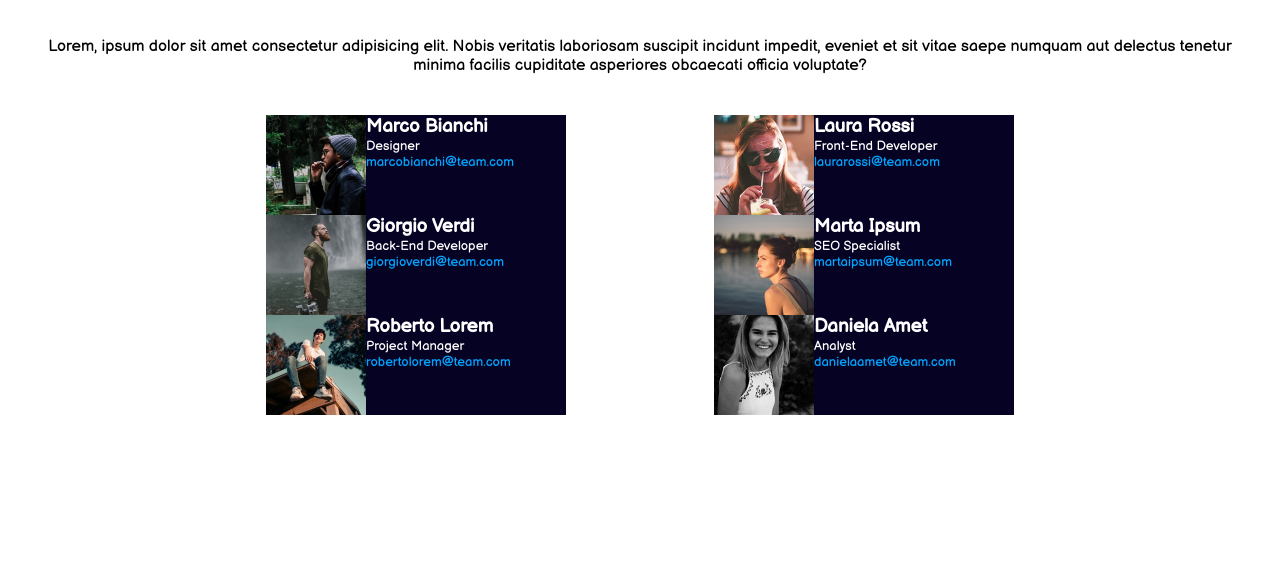
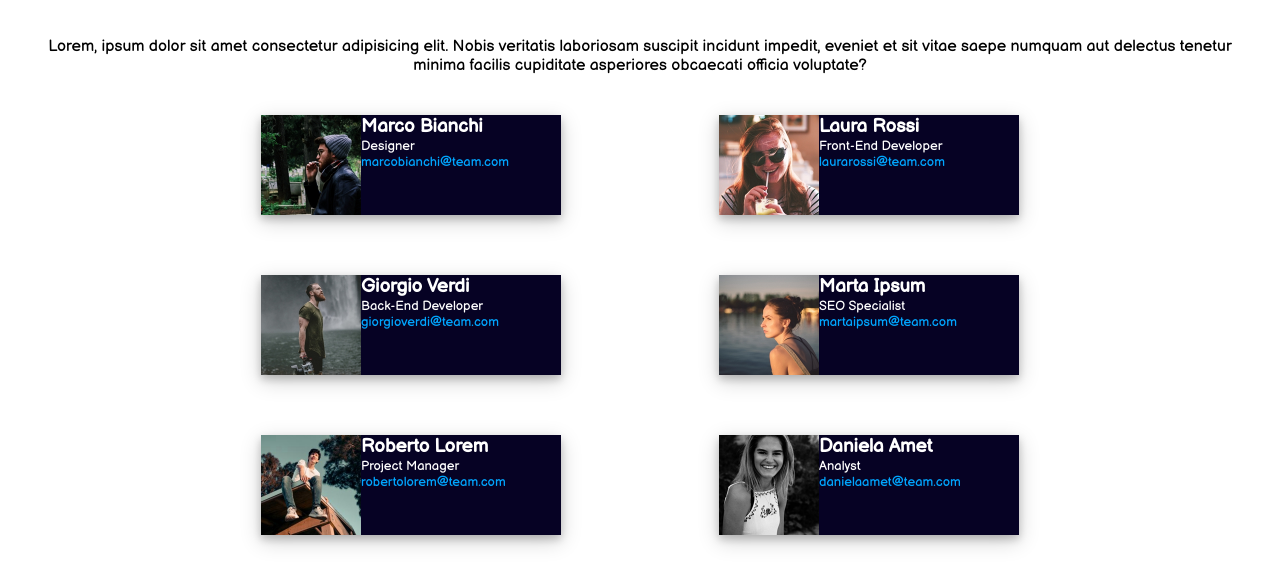
Before and after one commit to JennyPersichini/html-css-flex-cards, a plain HTML site: page index.html in a window 1280 px wide. Shown: the part 82-668 px from the top of the page. Drawn offline with Linux system fonts and the light colour scheme.

Commit message:
shadow card

```diff
--- a/css/style.css
+++ b/css/style.css
@@ -24,6 +24,7 @@ h1 {
   display: flex;
   height: 100px;
   width: 300px;
+  box-shadow: 0 6px 20px 0 rgba(0, 0, 0, 0.19), 0 4px 8px 0 rgba(0, 0, 0, 0.2);
 }
 
 .small {
@@ -41,4 +42,5 @@ h1 {
     flex-direction: row;
     flex-wrap: wrap;
     justify-content: space-around;
+    gap: 60px 20px;
 }
```
